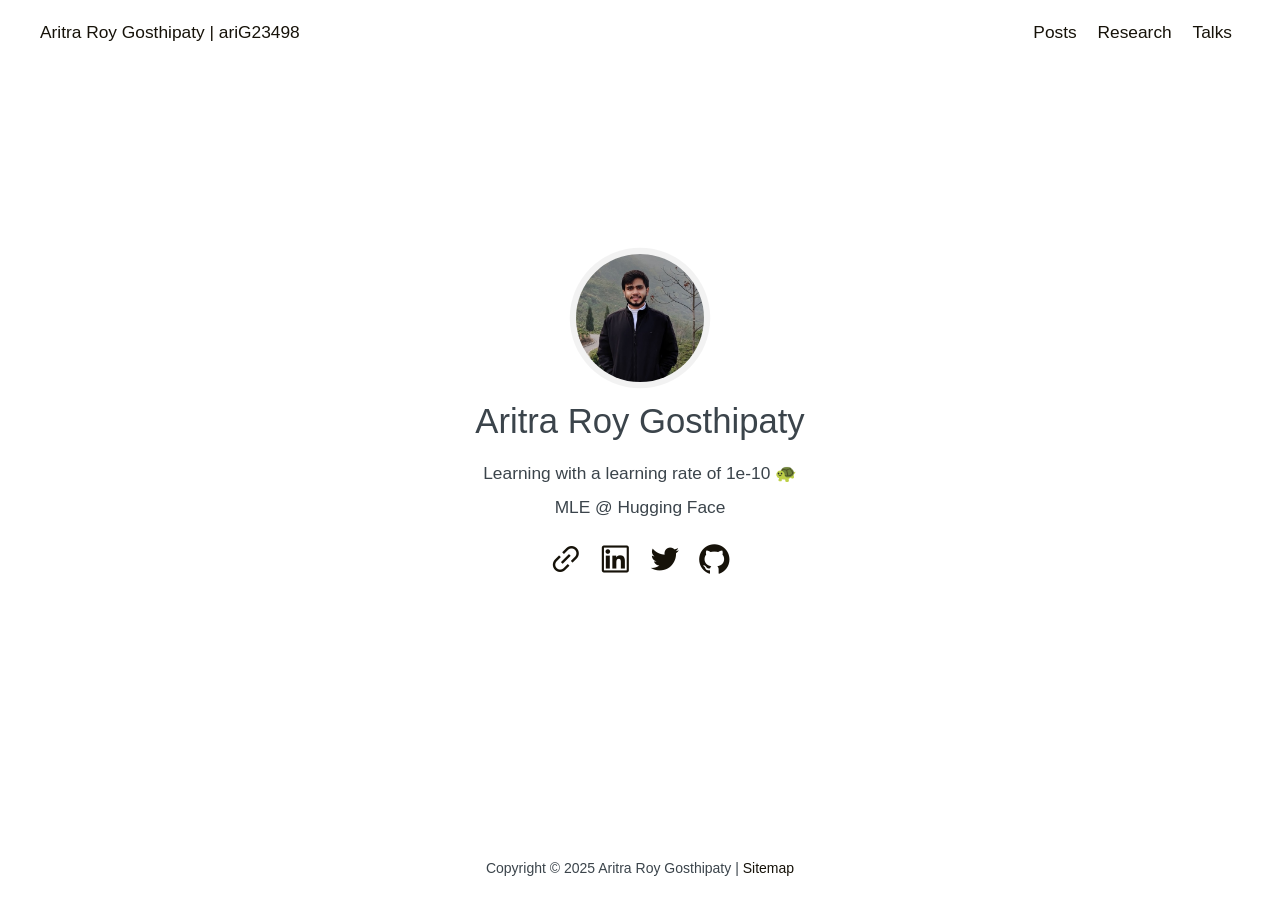
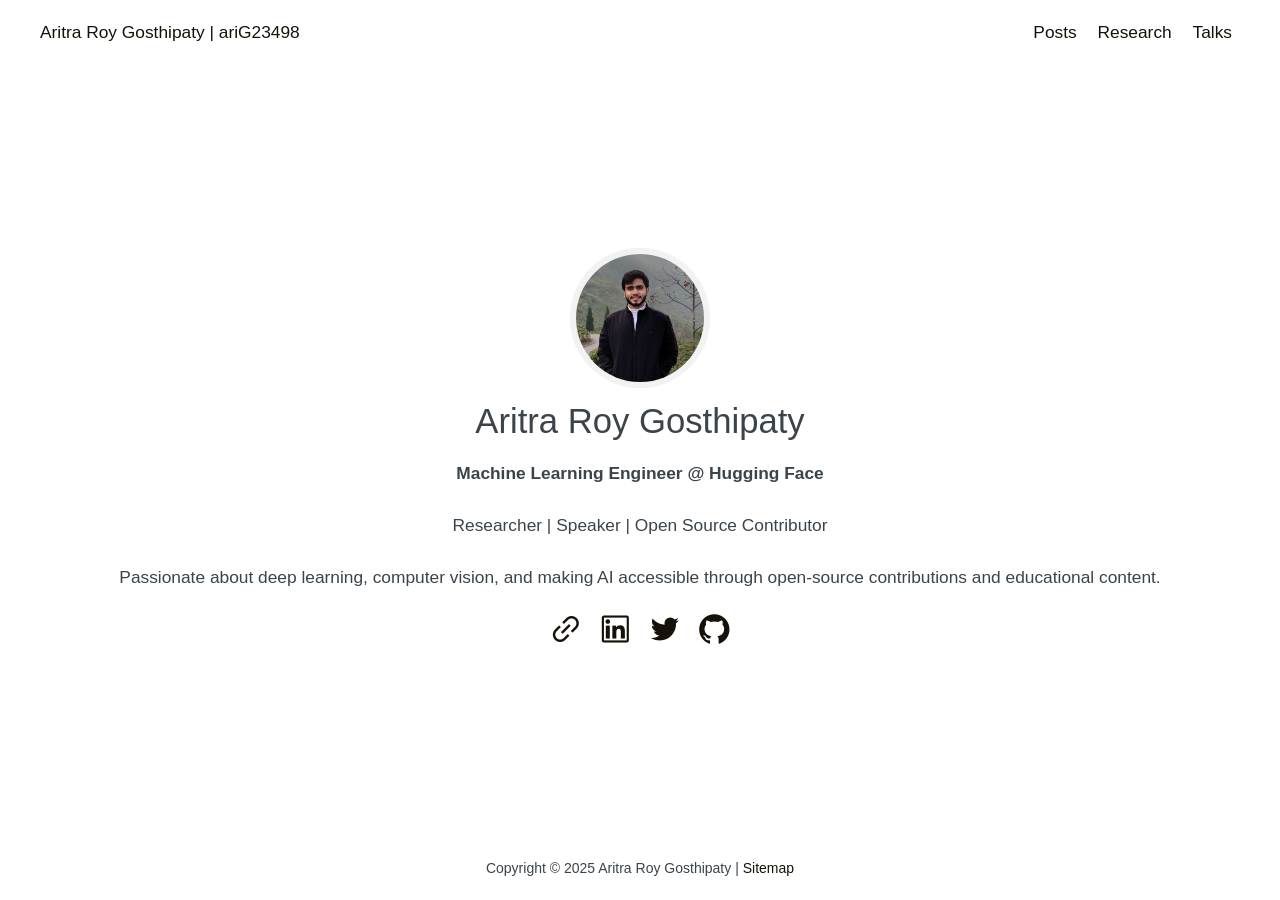
Before and after one commit to ariG23498/ariG23498.github.io, a Jekyll site: the page built from index.md, in a window 1280 px wide. Built offline with Jekyll 4.4.1, drawn with Linux system fonts in a browser that asks for light colours.

Commit message:
Transform portfolio to academic theme with enhanced features
- Switch from minima to jekyll-theme-minimal (officially supported academic theme)
- Update home page with professional credentials and academic description
- Disable Disqus comments (disqus: false in config)
- Enhance README with comprehensive blog writing guide
- Add quick-start script for creating new blog posts
- Maintain all existing navigation tabs (Posts, Research, Talks)

Co-authored-by: ariG23498 <36856589+ariG23498@users.noreply.github.com>

```diff
--- a/_config.yml
+++ b/_config.yml
@@ -21,12 +21,13 @@ twitter_username: ariG23498
 github_username:  ariG23498
 
 # Build settings
-theme: minima
+theme: jekyll-theme-minimal
 plugins:
   - jekyll-feed
   - jekyll-sitemap
+  - jekyll-remote-theme
 
-disqus: true
+disqus: false
 disqus_shortname: 'ariG23498'
 
 # For highlighting code
--- a/_layouts/home.html
+++ b/_layouts/home.html
@@ -7,8 +7,12 @@ layout: default
         <div class="intro">
             <div class="avatar"><a href="{{site.url}}/posts"><img src="{{site.url}}/assets/site_images/ariG23498.jpg"></a></div>
             <div class="nickname">Aritra Roy Gosthipaty</div>
+            <div class="credentials">
+                <p><strong>Machine Learning Engineer @ Hugging Face</strong></p>
+                <p>Researcher | Speaker | Open Source Contributor</p>
+            </div>
             <div class="description">
-                <p>Learning with a learning rate of 1e-10 🐢<br> MLE @ Hugging Face </p>
+                <p>Passionate about deep learning, computer vision, and making AI accessible through open-source contributions and educational content.</p>
             </div>
             <div class="links">
                 <a class="link-item" title="Link"
```
Also changed, not shown: README.md.
